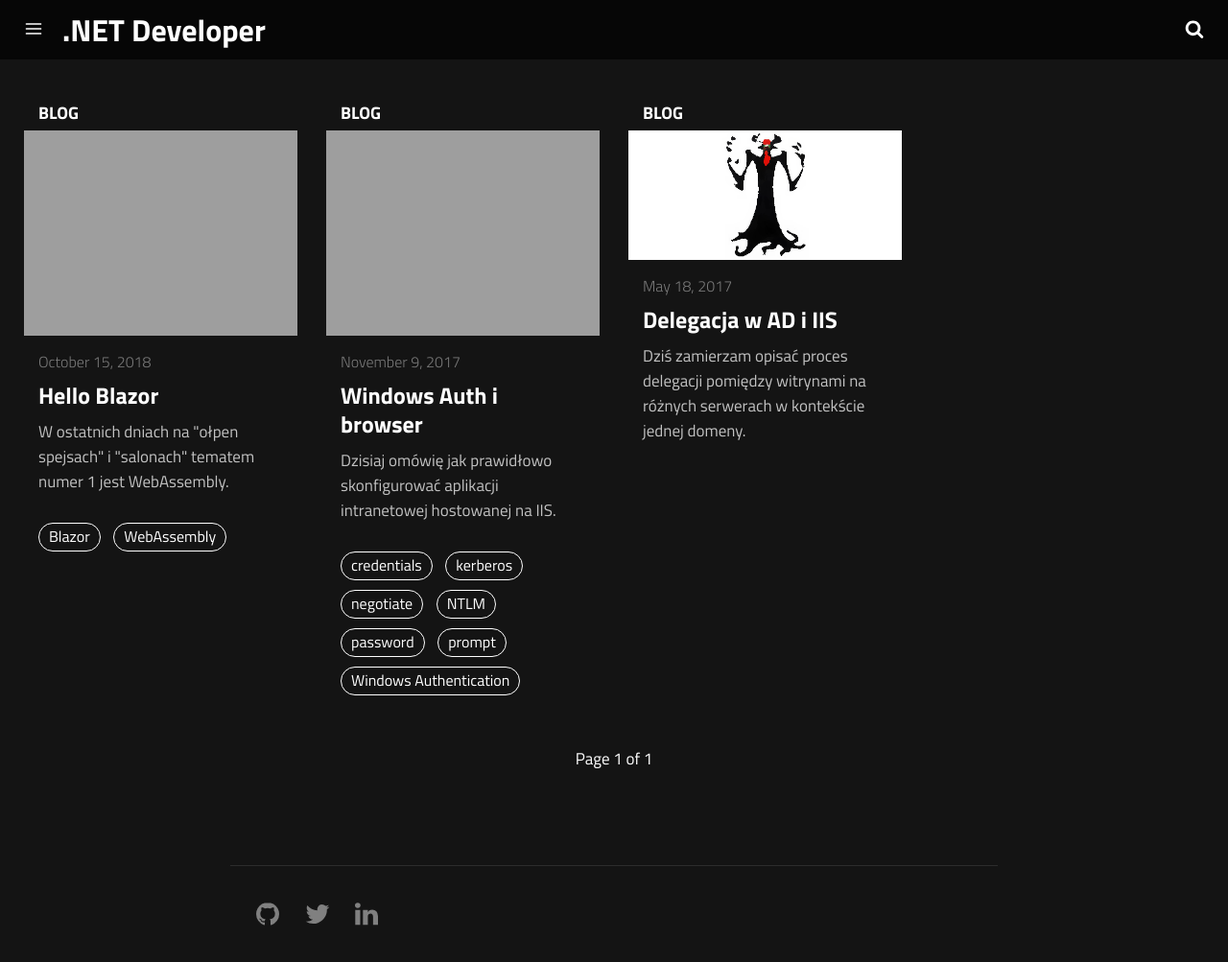
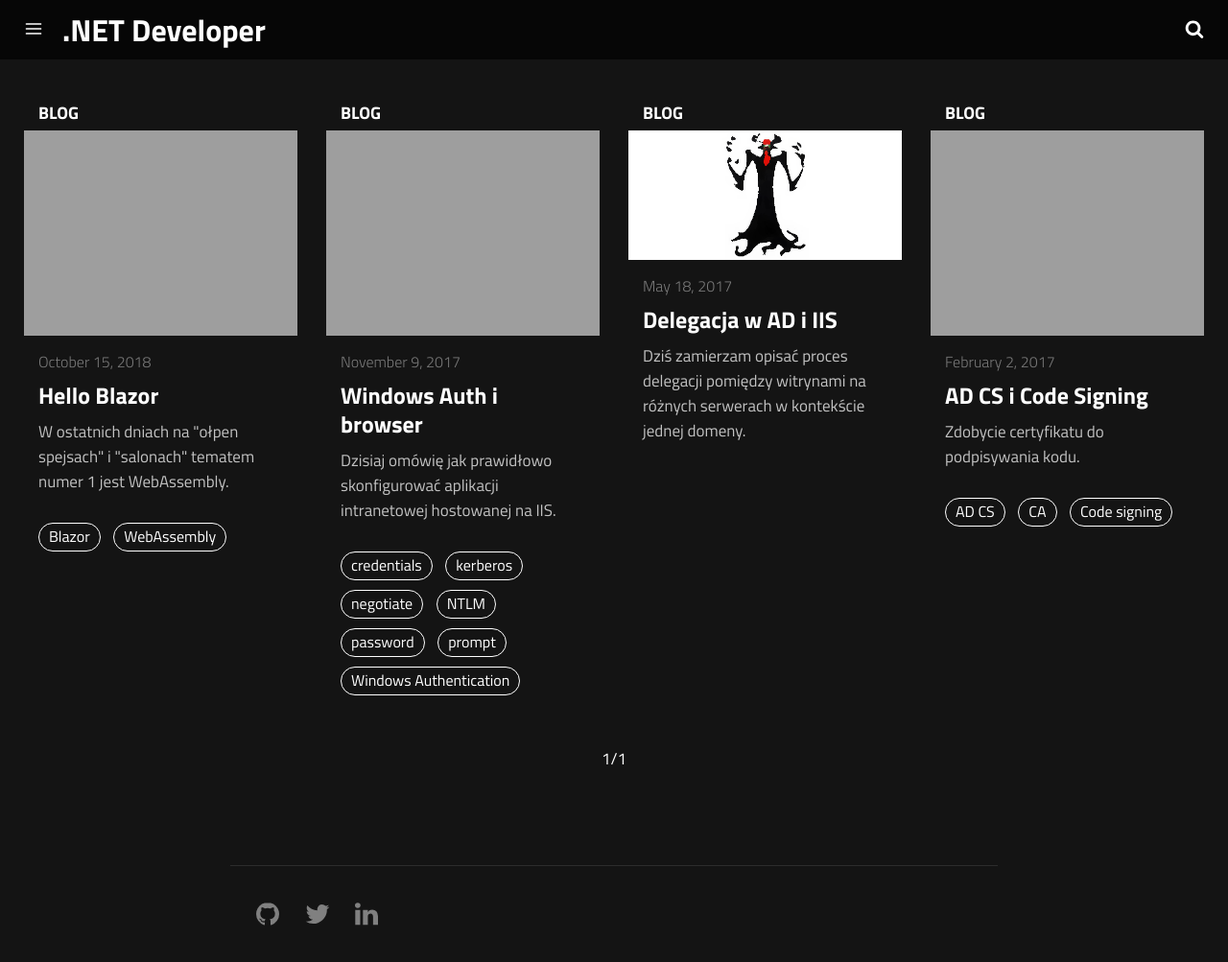
Before and after one commit to asienicki/asienicki.github.io, a Jekyll site: the page built from index.html, in a window 1280 px wide and 1003 px high. Shown: the whole window at 96% size. Built offline with Jekyll 4.4.1, drawn with Linux system fonts in a browser that asks for light colours; the list of posts is cut into pages by our own code; some of the changed lines change nothing that is shown.

Commit message:
AD CS i Code Signing

```diff
--- a/_includes/pagination.html
+++ b/_includes/pagination.html
@@ -5,7 +5,7 @@
             <svg><use xlink:href="#icon-arrow-right"></use></svg>
         </a>
     {% endif %}
-    <span class="page_number ">Page {{ paginator.page }} of {{ paginator.total_pages }}</span>
+    <span class="page_number ">{{ paginator.page }}/{{ paginator.total_pages }}</span>
     {% if paginator.next_page %}
         <a href="{{ paginator.next_page_path }}" class="next" onclick="ga('send', 'event', 'pagination', 'click', 'page next')">
             <svg><use xlink:href="#icon-arrow-right"></use></svg>
--- /dev/null
+++ b/_posts/2017-02-02-ad-cs-i-code-signing.md
@@ -0,0 +1,108 @@
+---
+layout: post
+title: AD CS i Code Signing
+type: post
+categories:
+- ".NET Developer"
+- Windows Server
+tags:
+- AD CS
+- CA
+- Code signing
+permalink: "/ad-cs-i-code-signing/"
+image: 'https://sienicki.dev/assets/tiles/hash.png'
+category: 'blog'
+introduction: Zdobycie certyfikatu do podpisywania kodu.
+---
+Cel:
+
+Zdobycie certyfikatu do podpisywania kodu.
+Podpisany kod będzie działał tylko w domenie firmowej.
+
+Jak można podejść do tematu?
+
+1. Kupić sobie swój własny certyfikat programistyczny i nim podpisać stworzoną aplikację - głównym urzędem certyfikacji będzie verisign czy digicert - generalnie wymaganie zostanie spełnione.
+Cert jest poprawny i wszystko hula.
+Płaci się tylko wcale nie małe pieniądze - w tej chwili na rok można taki certyfikat wygenerować za 178$ (bez "Instant Reputation with Microsoft Smartscreen Filter"), a z 331$.
+ Niby biedni nie jesteśmy, ale to i tak znaczna kwota.
+2. Wygenerować certyfikat poprzez AD CS - ([Active Directory Certificate Services](http://social.technet.microsoft.com/wiki/contents/articles/1137.active-directory-certificate-services-ad-cs-introduction.aspx)).
+
+Pochylę się dzisiaj i podzielę tą jakże tajemną wiedzą jak zdobyć certyfikat w domenie.
+
+Zanim zaczniesz - oczywiście musisz mieć przygotowaną infrastrukturę - masz firmę - masz bizspark'a - pikuś, nie? coś wymyślisz :smile:
+Potrzebujemy domeny oraz zainstalowanego i skonfigurowanego AD CS. [Instalacja i konfiguracja jest klikalna - z tym nie ma żadnych powazniejszych problemów](http://www.virtuallyboring.com/setup-microsoft-active-directory-certificate-services-ad-cs/).
+
+[1] Generowanie kodu CSR. Czym jest kod CSR?
+Z ang. "żądanie podpisania certyfikatu" (Certificate Signing Request).
+
+Jak się to robi?
+
+Na swojej zwykłej stacji roboczej uruchom nowe zadanie (win+R), wpisz w okienko **mmc**.
+Dodaj/usuń przystawkę, wybierz certyfikaty->"Moje konto użyszkodnika" i ok.
+
+Rozwijamy drzewo certyfikatów i przechodzimy do Osobisty/Certyfikaty.
+
+Klikamy prawym myszy na certyfikaty, wybieramy "wszystkie zadania"->"Operacje zaawansowane"->"Utwórz żądanie niestandardowe..".
+
+![]({{ site.baseurl }}/assets/images/CSR.png)
+
+Pojawia się piękne okienko z&nbsp;opisem rejestracji certyfikatów, przeklikujemy.
+
+![]({{ site.baseurl }}/assets/images/csr1.png)
+
+Wybieramy zasady rejestracji certyfikatu na te z usługi Active Directory i przechodzimy dalej.
+ ![]({{ site.baseurl }}/assets/images/csr2.png)
+
+Następnie wybieramy szablon żądania certyfikacyjnego. W moim przypadku chce certyfikat do podpisywania kodu - to wybieram nomen omen: "Podpisywanie kodu". Uwaga!
+
+W tym miejscu dostępne są tylko standardowe szablony - i tak wybieramy - bo przykład dotyczy mojej domeny, ale zdarzyło mi się już wygenerować CSR z takiego szablonu - i został on odrzucony przez admin'a, bo on zdefiniował swoje własne szablony... w tym przypadku należy powiedzieć adminowi żeby sam sobie wygenerował CSR.
+![]({{ site.baseurl }}/assets/images/csr3.png)
+Po wybraniu szablonu możemy teraz zająć się właściwościami naszego CSR. Klikamy właściwości - zasad rejestracji usługi Active Directory.
+
+![]({{ site.baseurl }}/assets/images/csr4.png)
+
+Wypełniamy przyjazną nazwę + opis.
+
+![]({{ site.baseurl }}/assets/images/csr5.png)
+
+Wybieramy dane do certyfikatu. Ja wypełniłem&nbsp;prawie wszystko.
+
+![]({{ site.baseurl }}/assets/images/CSR6.png)
+
+Zaznaczamy, że chcemy eksportować klucz prywatny.
+
+![]({{ site.baseurl }}/assets/images/csr7.png)
+
+I zapisujemy do pliku.
+
+![]({{ site.baseurl }}/assets/images/CSR8.png)
+
+W widoku "przystawki" w żądaniach rejestracji certyfikatu powinniśmy zobaczyć nasz "pusty" certyfikat.
+
+![]({{ site.baseurl }}/assets/images/csr9-1.png)
+
+[2] Podpisanie CSR w CA (Certification Authority)
+
+Uruchamiamy na serwerze CA. Prawym-> "All Tasks"->"Submit new request". Wybieramy CSR, który stworzyliśmy w kroku 1.
+
+![]({{ site.baseurl }}/assets/images/CA1.png)
+
+Po zaimportowaniu CSR'a, pojawi się on nam w folderze "Pending Request".
+
+![]({{ site.baseurl }}/assets/images/ca2.png)
+
+To co teraz musimy zrobić to right click na certyfikacie i wybieramy issue.
+
+![]({{ site.baseurl }}/assets/images/CA3.png)
+
+Nasz certyfikat pojawi się teraz w folderze Issued Certificates.
+
+![]({{ site.baseurl }}/assets/images/CA4.png)
+
+Zostało teraz tylko wyeksportować klucz publiczny. Można to zrobić np. przez dwuklik certyfikatu oraz kliknięciu "copy to file".
+
+![]({{ site.baseurl }}/assets/images/ca5.png)
+
+Wyeksportowany klucz przenosimy na maszynę na której wygenerowaliśmy&nbsp;CSR'a i instalujemy w lokalizacji w której podpowiada instalator.
+
+Odświeżamy widok w mmc z certyfikatami. Mamy nowy podpisany certyfikat z eksportowalnym kluczem prywatnym. Teraz można go użyć np. do podpisania addin'a czy stworzenia certyfikatu w formacie snk do podpisywania bibliotek.
```
